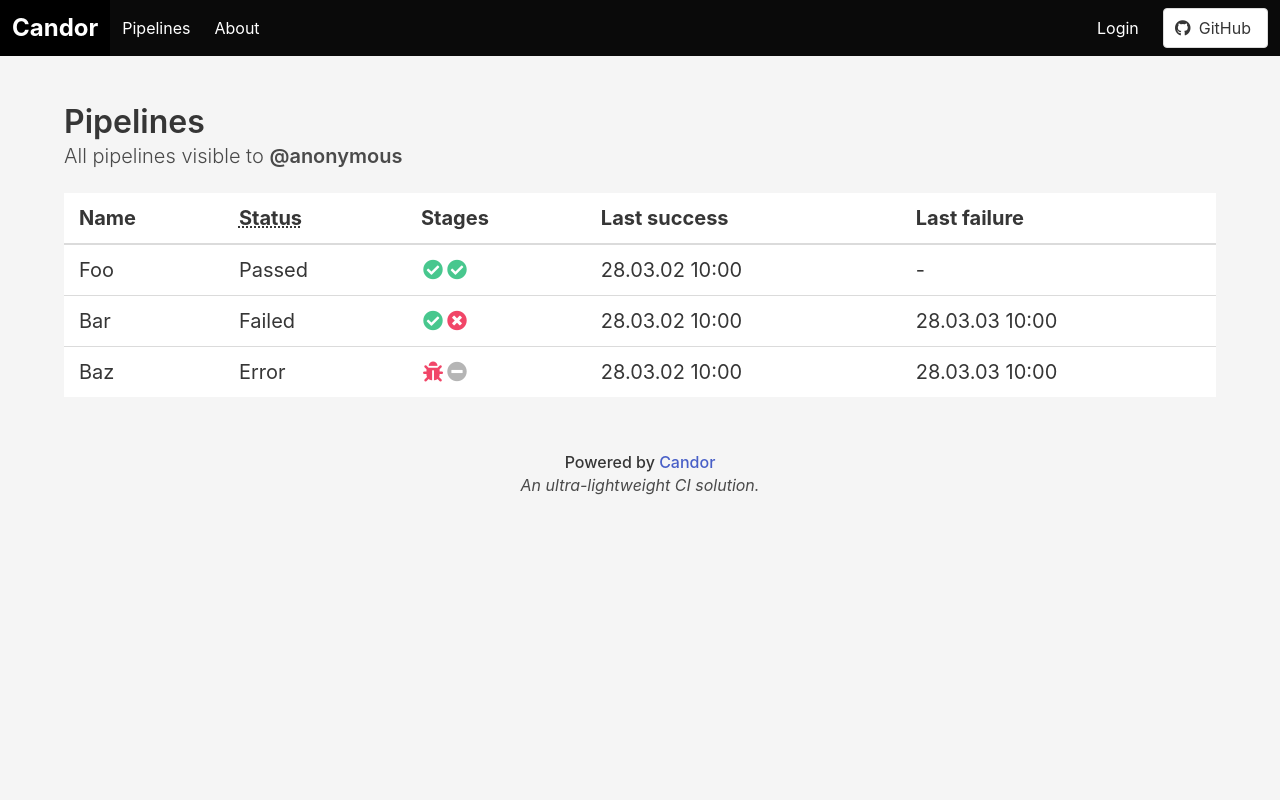
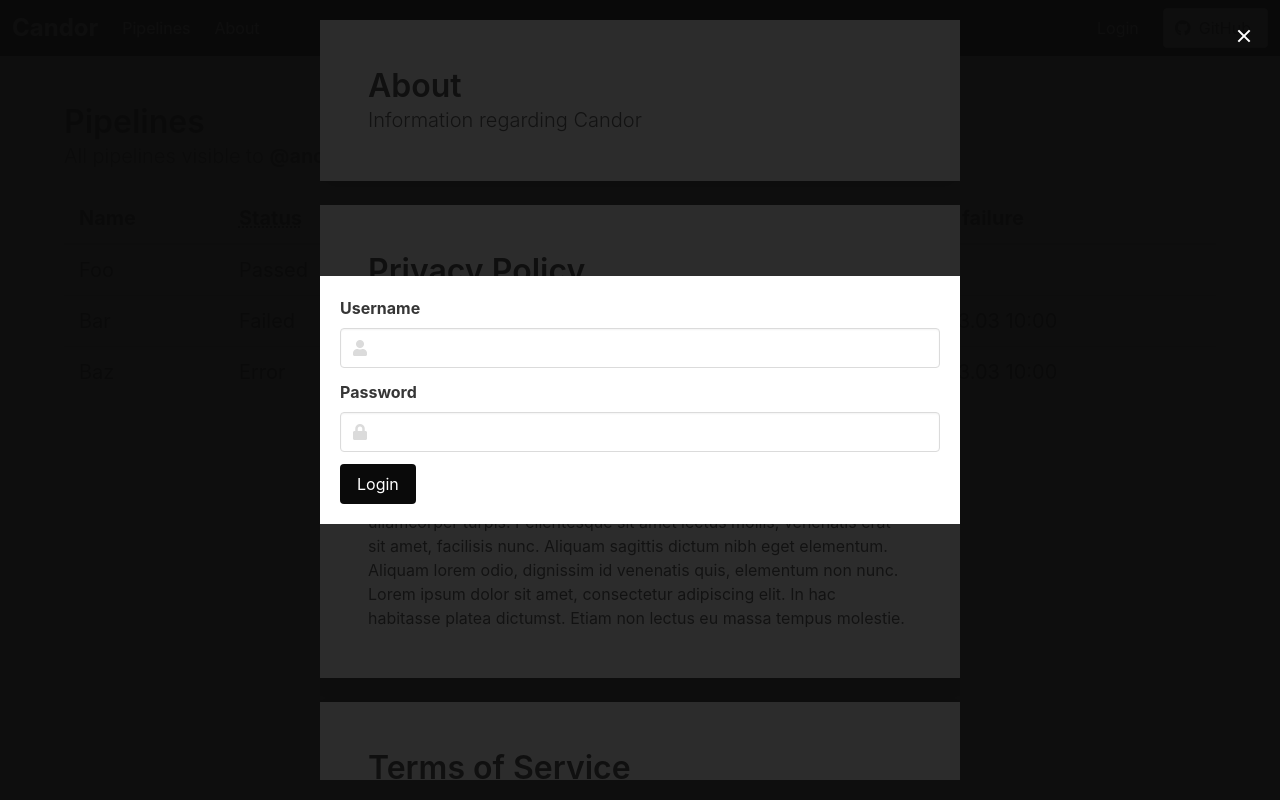
Before and after one commit to Arraying/Candor, a Svelte app in the folder frontend/: page / in a window 1280 px wide. Built offline with nearby package versions, Linux system fonts and the light colour scheme.

Commit message:
Change modal rendering order.

```diff
--- a/frontend/src/App.svelte
+++ b/frontend/src/App.svelte
@@ -10,8 +10,8 @@
 	import { User } from "./store"
 
 	// Keep track of whether to show the different modals.
-	let showModalLogin = false;
-	let showModalAbout = false;
+	let showModalLogin = true;
+	let showModalAbout = true;
 
 	const viewDefault = () => {
 		showModalLogin = false;
@@ -23,7 +23,7 @@
 	User.subscribe(value => user = value);
 </script>
 
-<main>
+<main class="app">
 	<nav class="navbar is-black" aria-label="main navigation">
 		<div class="navbar-brand">
 			<a href="/" class="navbar-item is-size-4" on:click|preventDefault={viewDefault}>
@@ -65,10 +65,6 @@
 		  	</div>
 		</div>
 	</nav>
-	<!-- Login modal last so that it overrides them all. -->
-	<Modal active={showModalLogin} on:closeModal={() => showModalLogin = false}>
-		<LoginBox on:loginSuccess={() => showModalLogin = false}/>
-	</Modal>
 	<Modal active={showModalAbout} on:closeModal={() => showModalAbout = false}>
 		<section class="section box">
 			<div class="container">
@@ -119,6 +115,10 @@
 			</div>
 		</section>
 	</Modal>
+	<!-- Login modal last so that it overrides them all. -->
+	<Modal active={showModalLogin} on:closeModal={() => showModalLogin = false}>
+		<LoginBox on:loginSuccess={() => showModalLogin = false}/>
+	</Modal>
 	<PipelineList />
 	<Footer />
 </main>
```
